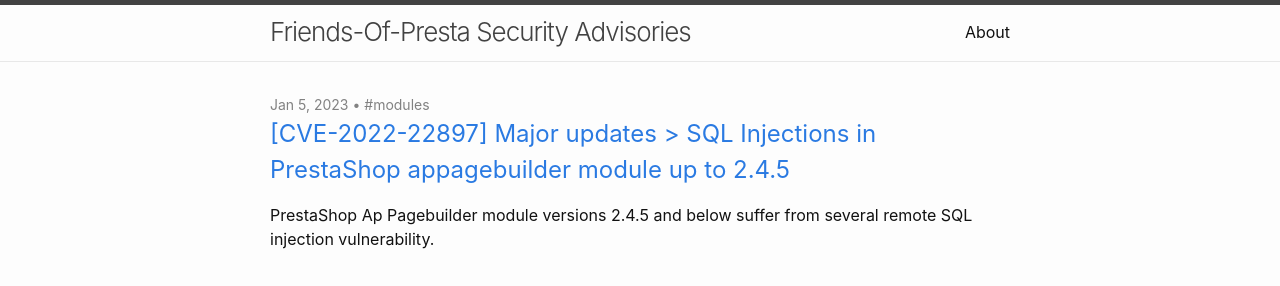
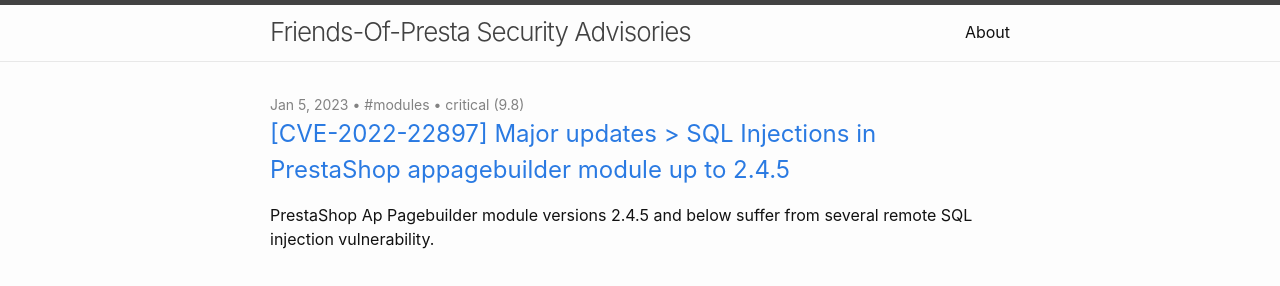
Before and after one commit to friends-of-presta/security-advisories, a Jekyll site: the page built from index.md, in a window 1280 px wide. Shown: the top 286 px of the page. Built offline with Jekyll 4.4.1, drawn with Linux system fonts in a browser that asks for light colours.

Commit message:
Update home.html

```diff
--- a/_layouts/home.html
+++ b/_layouts/home.html
@@ -28,6 +28,9 @@ layout: default
         <span class="post-meta">{{ post.date | date: date_format }}
         {%- if post.categories -%}
           &nbsp;• #{{ post.categories }}
+        {%- endif -%}
+        {%- if post.severity -%}
+          &nbsp;• {{ post.severity }}
         {%- endif -%}</span>
         <h3>
           <a class="post-link" href="{{ post.url | relative_url }}">
```
